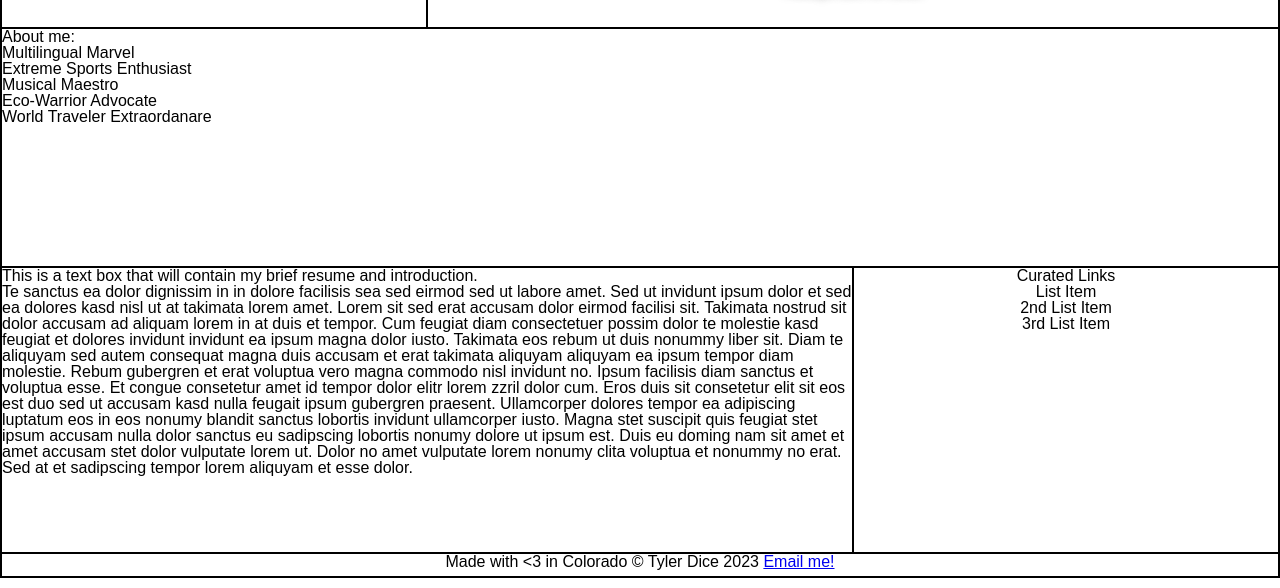
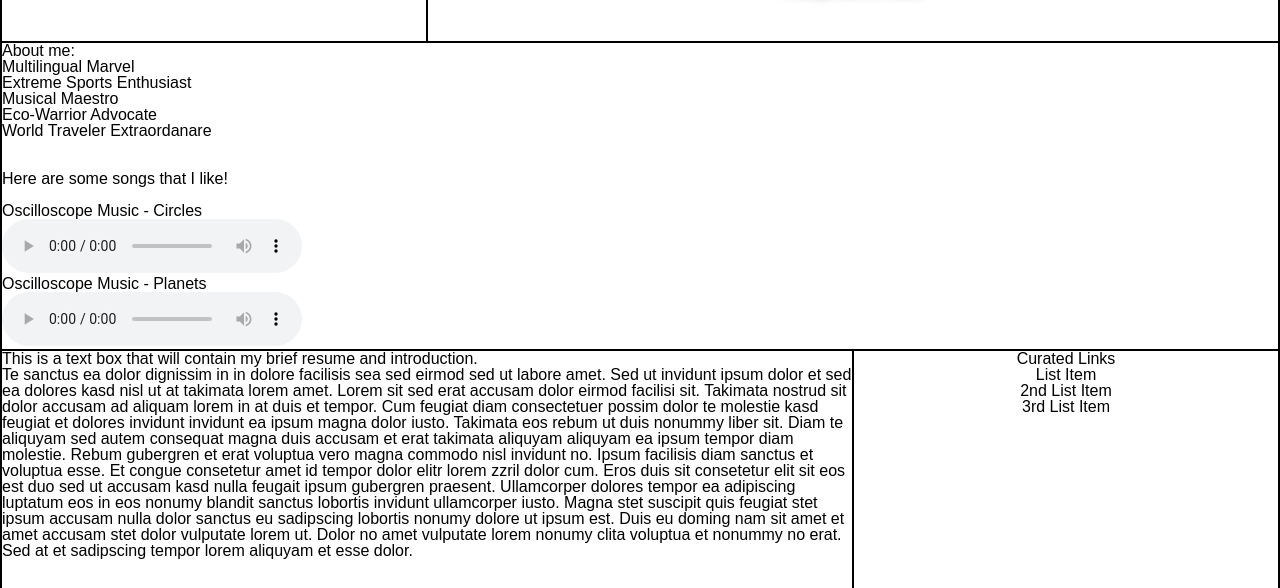
Before and after one commit to DiceTJ/CIS311-DicePersonalPortfolio, a plain HTML site: page portfolio/about.html in a window 1280 px wide. Shown: the part 212-800 px from the top of the page. Drawn offline with Linux system fonts and the light colour scheme; a web font is replaced by a local one.

Commit message:
Added Audio

```diff
--- a/portfolio/about.html
+++ b/portfolio/about.html
@@ -50,6 +50,20 @@
           <li>Eco-Warrior Advocate</li>
           <li>World Traveler Extraordanare</li>
         </ul>
+        <br><br>
+        <p>Here are some songs that I like!</p>
+        <br>
+        <p>Oscilloscope Music - Circles</p>
+        <audio controls>
+          <source src="media/Jerobeam Fenderson - Oscilloscope Music - 04 Circles.mp3">
+          Your browser does not support audio!
+        </audio>
+        <br>
+        <p>Oscilloscope Music - Planets</p>
+        <audio controls>
+          <source src="media/Jerobeam Fenderson - Oscilloscope Music - 06 Planets.mp3">
+          Your browser does not support audio!
+        </audio>
         </div>
       <div class="Curated-Links">
         <ul><h2>Curated Links</h2>
```
Also changed, not shown: 2 other files.
